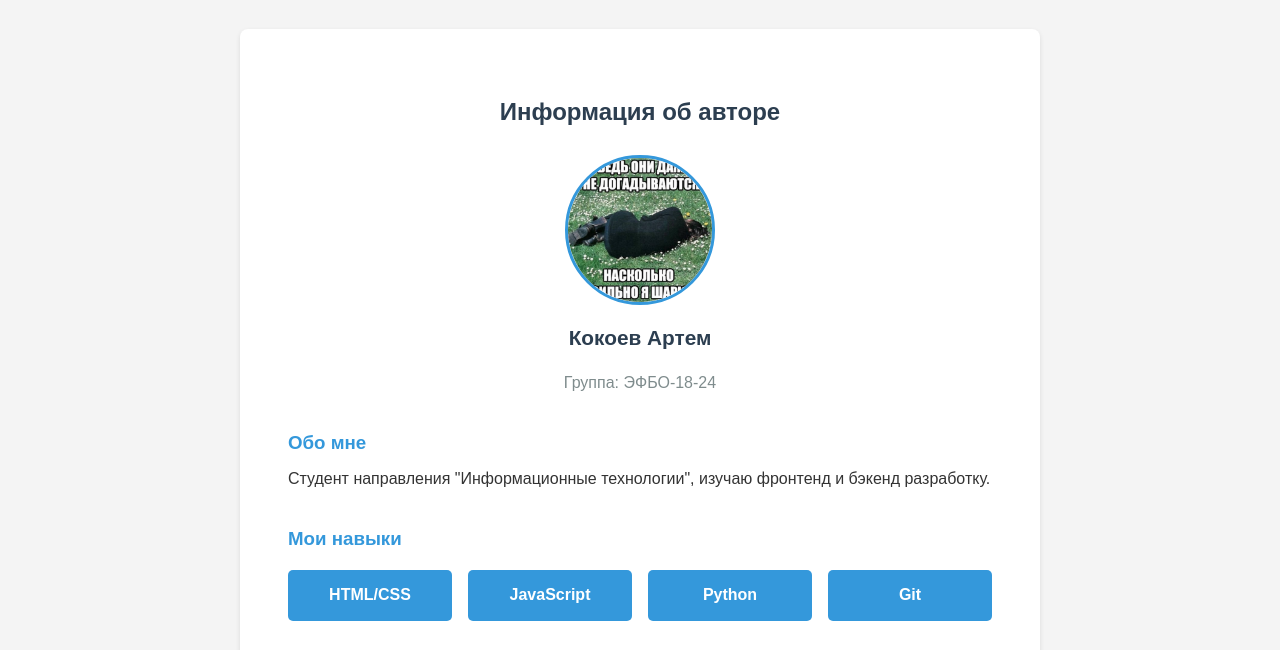
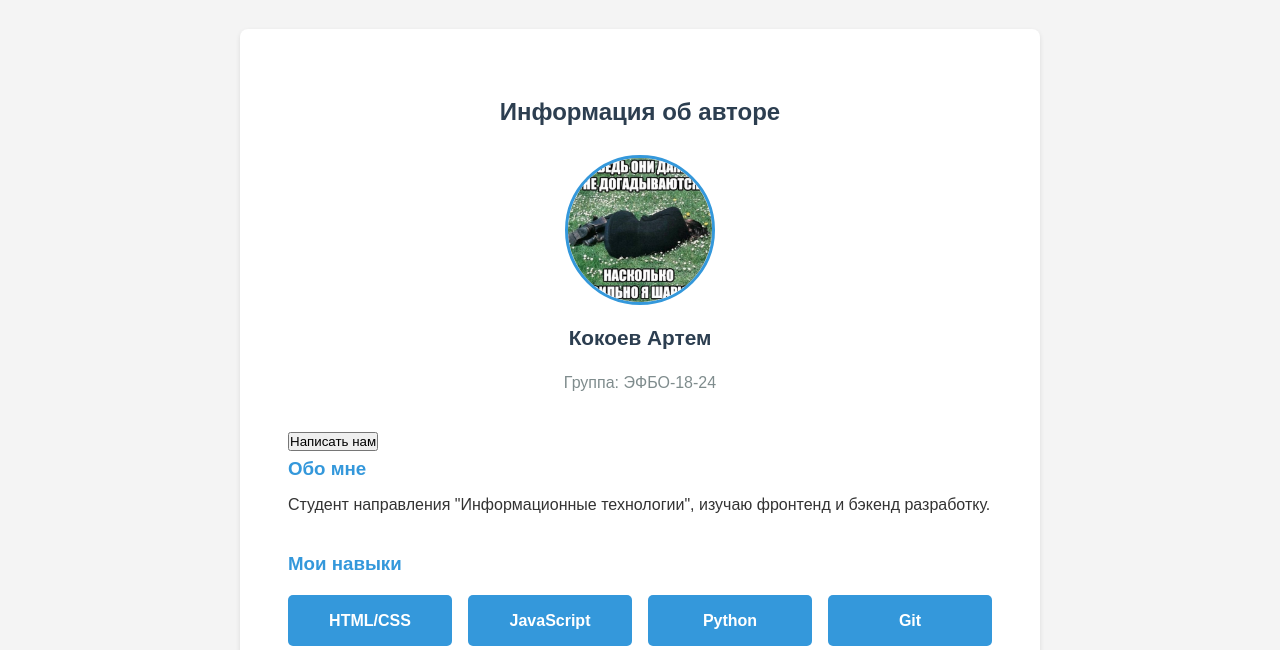
Before and after one commit to m1yamoto11/frontend-and-backend-practice, a plain HTML site: page index.html in a window 1280 px wide. Shown: the part 144-794 px from the top of the page. Drawn offline with Linux system fonts and the light colour scheme.

Commit message:
Update index.html

```diff
--- a/index.html
+++ b/index.html
@@ -29,6 +29,8 @@
                <img src="images/tema.jpg" alt="Фото автора" class="author-photo">
                <p class="author-name">Кокоев Артем</p>
                <p class="study-group">Группа: ЭФБО-18-24</p>
+
+               <button id="openDialog" type="button" class="button button--primary">Написать нам</button>
 
                <div class="about-me">
                     <h3>Обо мне</h3>
```
